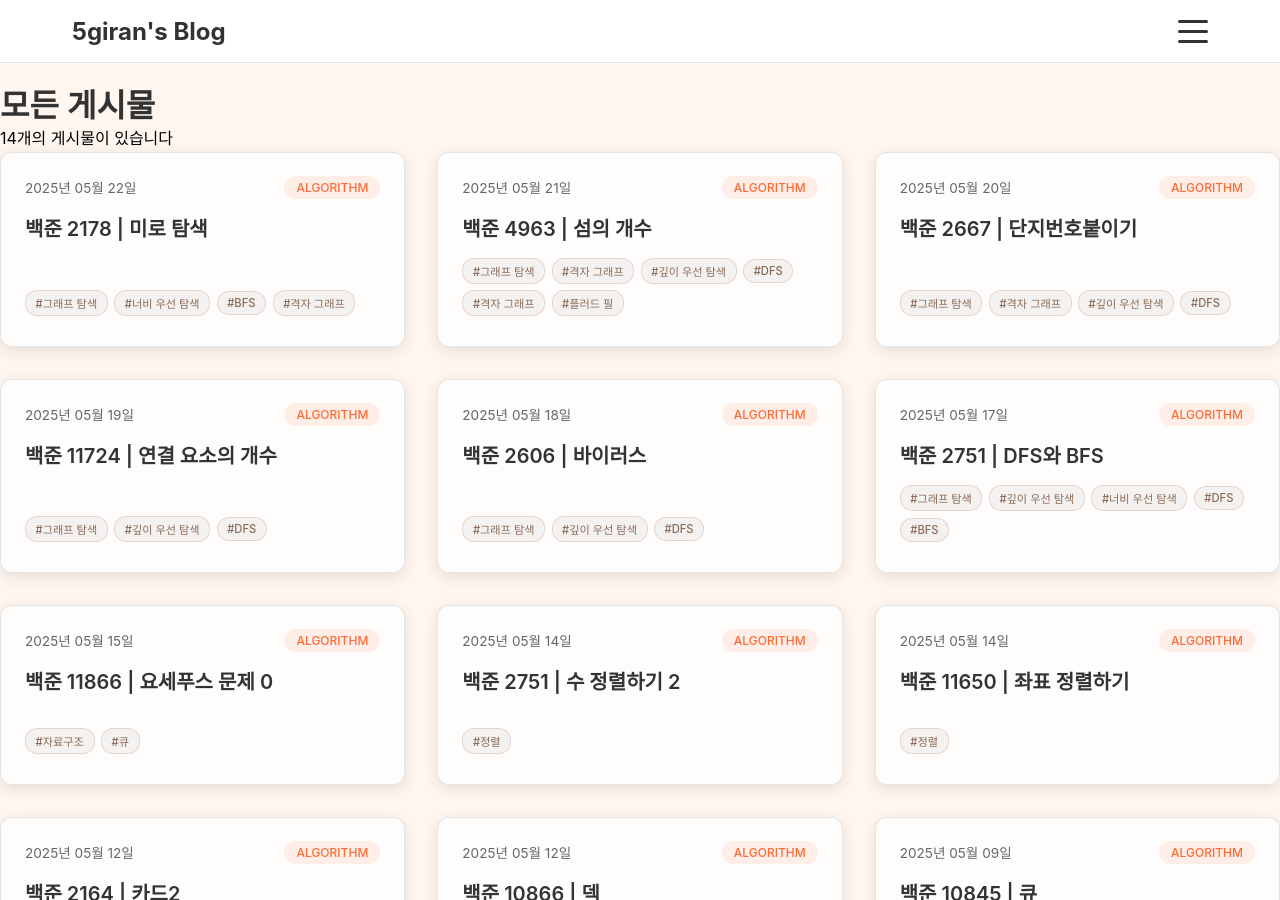
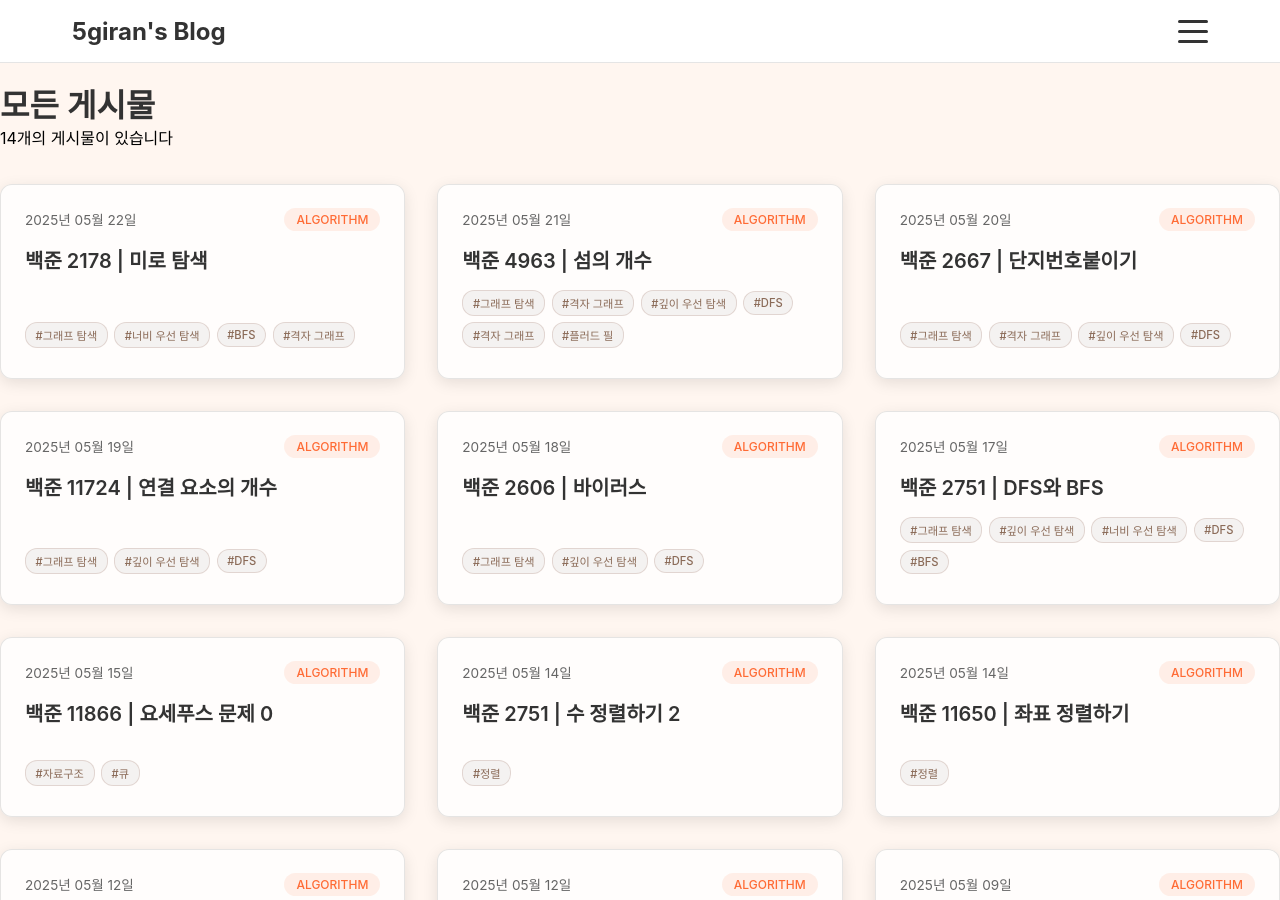
Before and after one commit to 5giran/5giran.github.io, a Jekyll site: the page built from posts.html, in a window 1280 px wide and 900 px high. Built offline with Jekyll 4.4.1, drawn with Linux system fonts in a browser that asks for light colours; some web fonts are replaced.

Commit message:
Update layout.css

```diff
--- a/assets/css/layout.css
+++ b/assets/css/layout.css
@@ -9,18 +9,30 @@
   padding: 0 2rem;
 }
 
-/* Grid Layouts - Universal for all pages */
-.posts-grid {
+/* Grid Layouts - Universal for all pages with higher specificity */
+.posts-grid,
+.home-content .posts-grid,
+.category-page .posts-grid,
+.posts-archive .posts-grid {
   display: grid;
   grid-template-columns: repeat(auto-fit, minmax(350px, 1fr));
   gap: 2rem;
   margin-bottom: 2rem;
+  width: 100%; /* Ensure full width within container */
 }
 
-.categories-grid {
+.categories-grid,
+.home-content .categories-grid {
   display: grid;
   grid-template-columns: repeat(auto-fit, minmax(250px, 1fr));
   gap: 2rem;
+}
+
+/* Ensure posts container doesn't interfere */
+.posts-container {
+  width: 100%;
+  margin-top: 2rem;
+  margin-bottom: 4rem;
 }
 
 /* Section Spacing */
```
